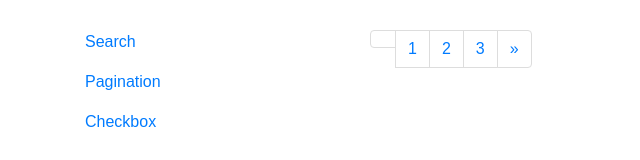
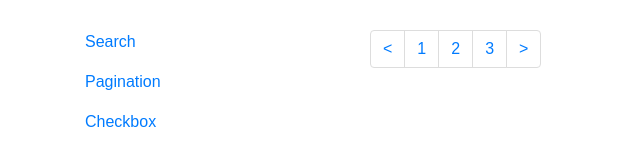
Before and after one commit to ganny26/hetechscan, a React (Create React App) app: page /page in a window 1280 px wide. Shown: the top 160 px of the page, without its empty margins (0-640 px from the left). Built offline with nearby package versions, Linux system fonts and the light colour scheme.

Commit message:
pagination added

```diff
--- a/src/components/PaginationComponent.js
+++ b/src/components/PaginationComponent.js
@@ -32,6 +32,7 @@ class PaginationComponent extends Component {
             <ul className="pagination">
               <li className="page-item">
                 <a className="page-link" href="#" aria-label="Previous">
+                <span aria-hidden="true">&lt;</span>
                   <span className="sr-only">Previous</span>
                 </a>
               </li>
@@ -40,7 +41,7 @@ class PaginationComponent extends Component {
               <li className="page-item"><a className="page-link" href="#">3</a></li>
               <li className="page-item">
                 <a className="page-link" href="#" aria-label="Next">
-                  <span aria-hidden="true">&raquo;</span>
+                  <span aria-hidden="true">&gt;</span>
                   <span className="sr-only">Next</span>
                 </a>
               </li>
```
